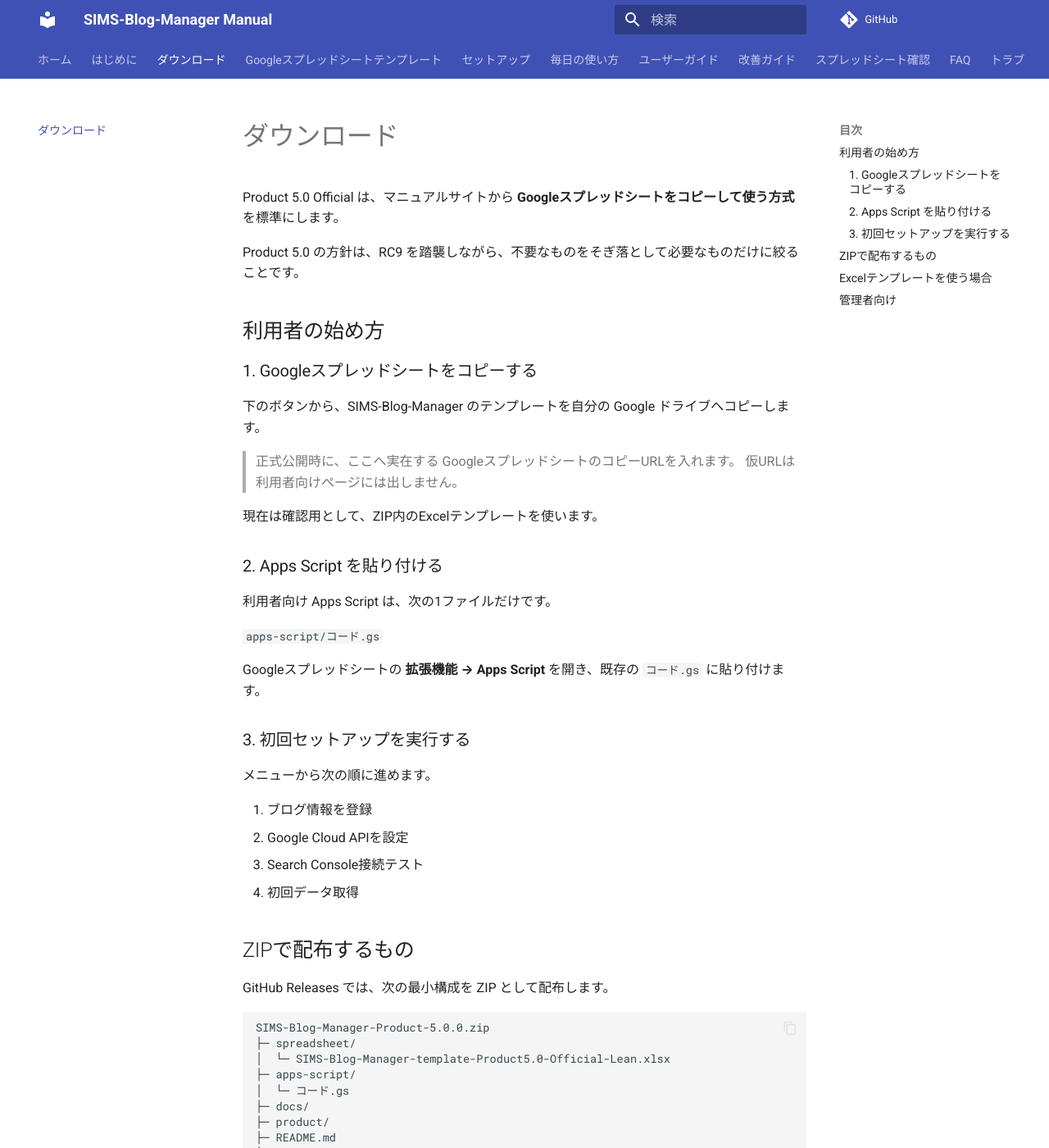
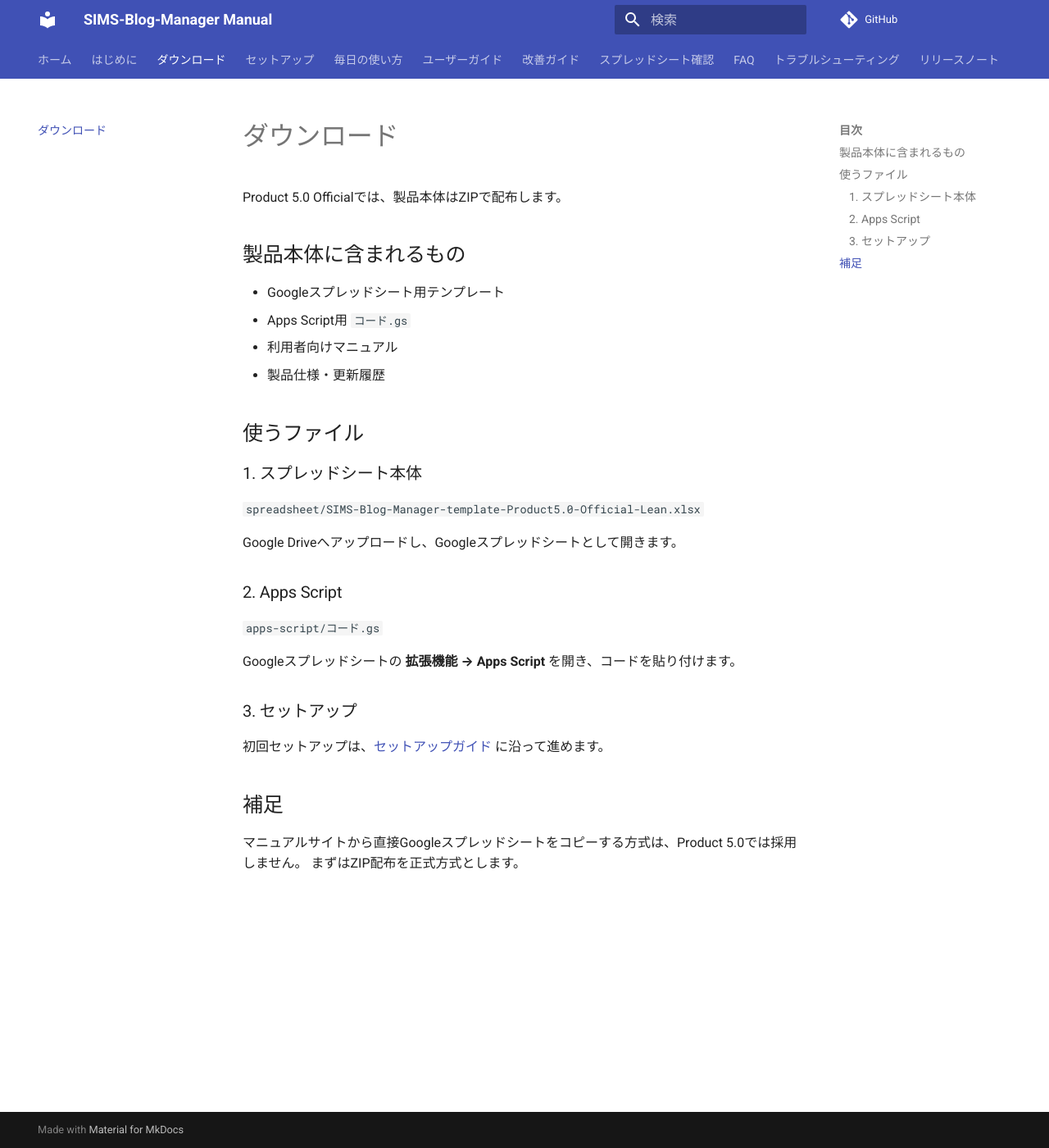
Before and after one commit to simstools55-ops/SIMS-Blog-Manager, an MkDocs documentation site: the page built from docs/download.md, in a window 1280 px wide and 1400 px high. Shown: the whole window at 82% size. Built offline with MkDocs 1.6.1 and Material for MkDocs 9.7.7, drawn with Linux system fonts in a browser that asks for light colours; comment, search, counter and statistics services are not loaded; some of the changed text lies outside the part shown.

Commit message:
Product 5.0 ZIP Distribution Base

````diff
--- a/docs/download.md
+++ b/docs/download.md
@@ -1,71 +1,33 @@
 # ダウンロード
 
-Product 5.0 Official は、マニュアルサイトから **Googleスプレッドシートをコピーして使う方式** を標準にします。
+Product 5.0 Officialでは、製品本体はZIPで配布します。
 
-Product 5.0 の方針は、RC9 を踏襲しながら、不要なものをそぎ落として必要なものだけに絞ることです。
+## 製品本体に含まれるもの
 
-## 利用者の始め方
+- Googleスプレッドシート用テンプレート
+- Apps Script用 `コード.gs`
+- 利用者向けマニュアル
+- 製品仕様・更新履歴
 
-### 1. Googleスプレッドシートをコピーする
+## 使うファイル
 
-下のボタンから、SIMS-Blog-Manager のテンプレートを自分の Google ドライブへコピーします。
+### 1. スプレッドシート本体
 
-> 正式公開時に、ここへ実在する GoogleスプレッドシートのコピーURLを入れます。
-> 仮URLは利用者向けページには出しません。
+`spreadsheet/SIMS-Blog-Manager-template-Product5.0-Official-Lean.xlsx`
 
-<!--
-正式公開時だけ有効化：
-[SIMS-Blog-Manager テンプレートをコピー](https://docs.google.com/spreadsheets/d/正式なスプレッドシートID/copy)
--->
+Google Driveへアップロードし、Googleスプレッドシートとして開きます。
 
-現在は確認用として、ZIP内のExcelテンプレートを使います。
-
-### 2. Apps Script を貼り付ける
-
-利用者向け Apps Script は、次の1ファイルだけです。
+### 2. Apps Script
 
 `apps-script/コード.gs`
 
-Googleスプレッドシートの **拡張機能 → Apps Script** を開き、既存の `コード.gs` に貼り付けます。
+Googleスプレッドシートの **拡張機能 → Apps Script** を開き、コードを貼り付けます。
 
-### 3. 初回セットアップを実行する
+### 3. セットアップ
 
-メニューから次の順に進めます。
+初回セットアップは、[セットアップガイド](setup/index.md) に沿って進めます。
 
-1. ブログ情報を登録
-2. Google Cloud APIを設定
-3. Search Console接続テスト
-4. 初回データ取得
+## 補足
 
-## ZIPで配布するもの
-
-GitHub Releases では、次の最小構成を ZIP として配布します。
-
-```text
-SIMS-Blog-Manager-Product-5.0.0.zip
-├─ spreadsheet/
-│  └─ SIMS-Blog-Manager-template-Product5.0-Official-Lean.xlsx
-├─ apps-script/
-│  └─ コード.gs
-├─ docs/
-├─ product/
-├─ README.md
-├─ CHANGELOG.md
-└─ LICENSE
-```
-
-## Excelテンプレートを使う場合
-
-GoogleスプレッドシートのコピーURLがまだ使えない場合は、ZIP内のExcelテンプレートを使います。
-
-1. `spreadsheet/SIMS-Blog-Manager-template-Product5.0-Official-Lean.xlsx` をダウンロード
-2. Google Driveへアップロード
-3. Googleスプレッドシートとして開く
-4. `apps-script/コード.gs` を貼り付ける
-5. 初回セットアップを実行する
-
-## 管理者向け
-
-GoogleスプレッドシートのコピーURLを公開する手順は、次のページで管理します。
-
-- [テンプレートコピーURLの設定](admin/template-url-setup.md)
+マニュアルサイトから直接Googleスプレッドシートをコピーする方式は、Product 5.0では採用しません。
+まずはZIP配布を正式方式とします。
--- a/mkdocs.yml
+++ b/mkdocs.yml
@@ -23,7 +23,6 @@
   - ホーム: index.md
   - はじめに: getting-started/index.md
   - ダウンロード: download.md
-  - Googleスプレッドシートテンプレート: google-spreadsheet-template.md
   - セットアップ:
       - 全体の流れ: setup/index.md
       - 初回認証: setup/authorization.md
````
Also changed, not shown: CHANGELOG.md (+6 -10 lines), HOW_TO_PUBLISH.md (+23 -20 lines), PRODUCT_BODY_README.md (added, +36 -0 lines), README.md (+43 -20 lines).
